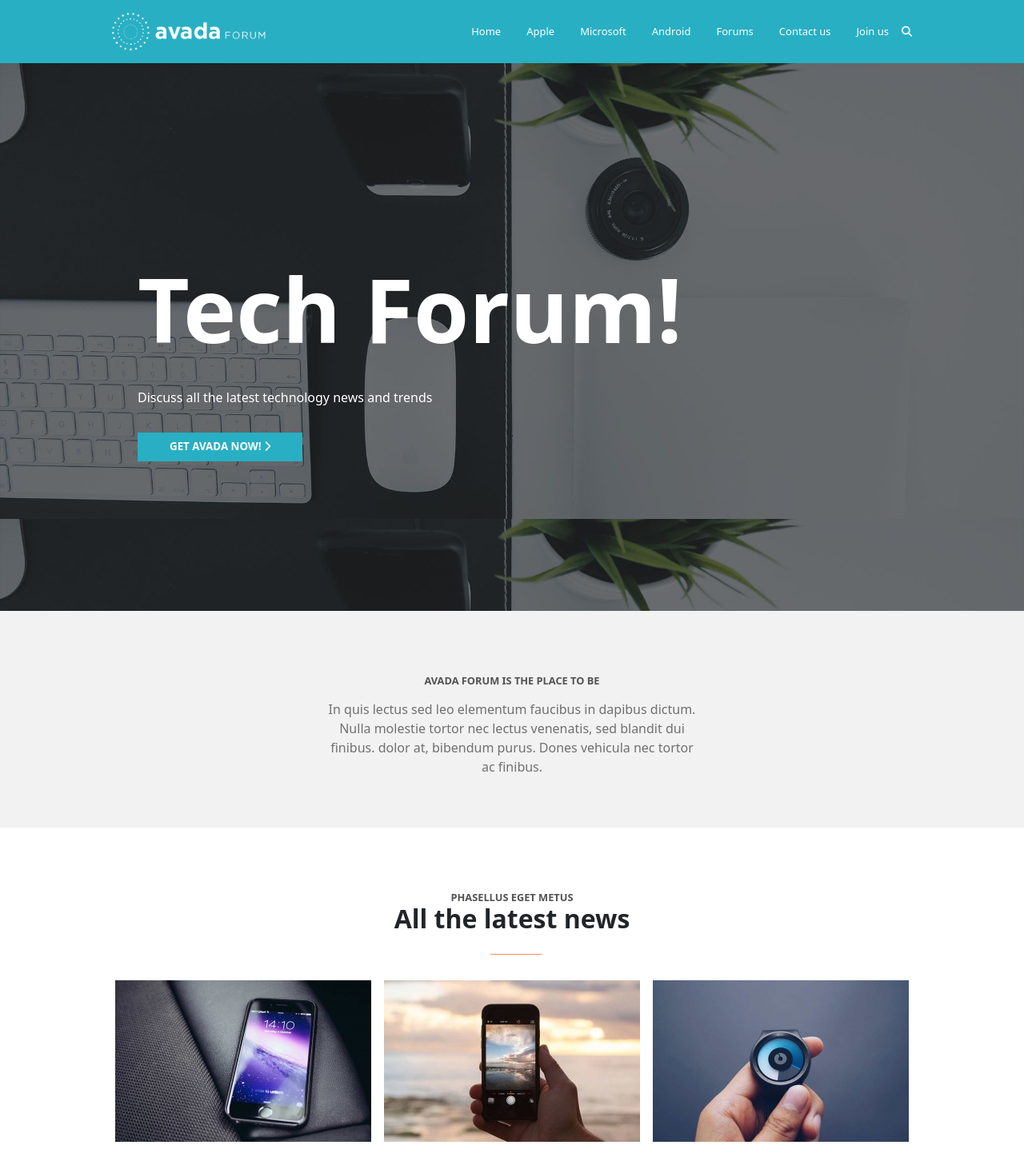
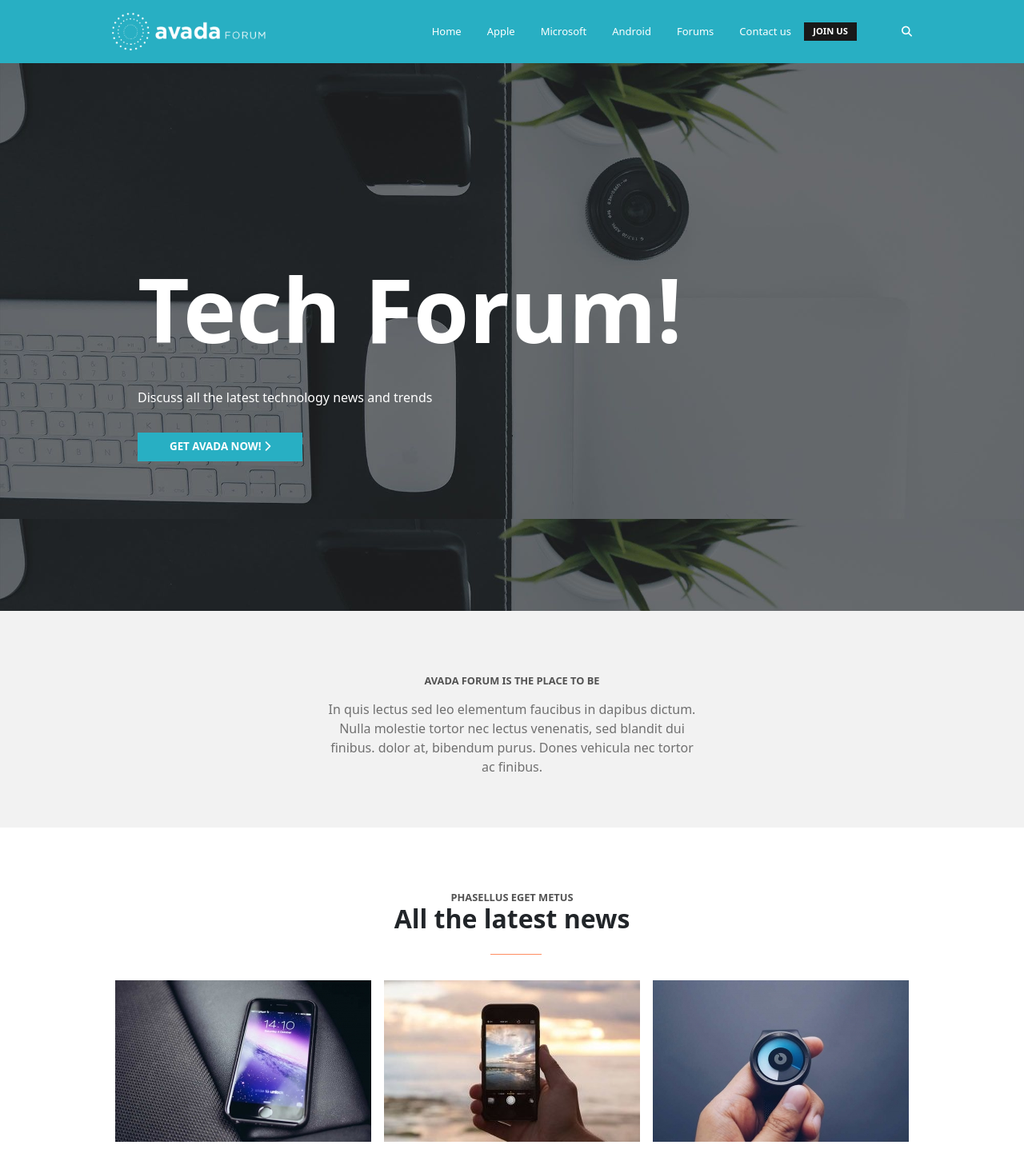
Before and after one commit to Michelazani/proj-html-vuejs, a Vue app: page / in a window 1280 px wide. Shown: the top 1437 px of the page at 80% size. Built offline with nearby package versions, Linux system fonts and the light colour scheme.

Commit message:
modifica background elemento dinamico dell'header e aggiunta padding-left a icona

```diff
--- a/src/components/AppHeader.vue
+++ b/src/components/AppHeader.vue
@@ -96,6 +96,7 @@ header{
             }
         i.fa-magnifying-glass{
             font-size: small;
+            padding-left: 3.5rem;
         }
         }
 
--- a/src/components/AppMain.vue
+++ b/src/components/AppMain.vue
@@ -203,7 +203,7 @@ export default{
                 padding: 0 0.5rem;
             }
             h5{
-                font-size: 0.7rem;
+                font-size: 0.9rem;
                 padding-top: 0.5rem;
                 padding-bottom: 0.3rem;
             }
--- a/src/components/MenuList.vue
+++ b/src/components/MenuList.vue
@@ -15,8 +15,19 @@ export default{
 </template>
 
 <style lang="scss" scoped>
+    @use '../style/general.scss' as *;
+    @use '../style/partials/mixins' as *;
+    @use '../style/partials/variables' as *;
+
 li{
     padding: 0 1rem;
     font-size: small;
 }
+li:nth-child(7){
+    text-transform: uppercase;
+    font-weight: bold;
+    background-color: $black;
+    padding: 0.2rem 0.7rem;
+    font-size: 0.7rem;
+}
 </style>
```
